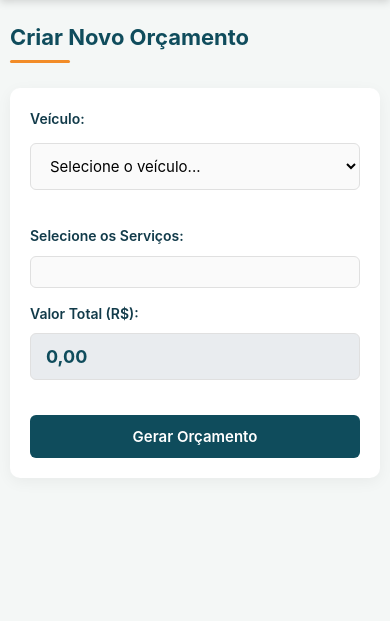
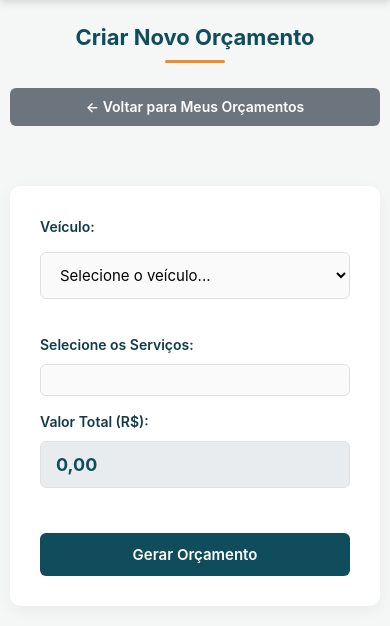
Before and after one commit to petrukio777777/torque-, a PHP site: page /orcamento/cadastrar.php in a window 390 px wide. Shown: the part 223-849 px from the top of the page. Before the commit the page ends 713 px from the top, so only its background shows below. Run offline with PHP 8.4, Linux system fonts and the light colour scheme; the visitor is signed in with stand-in values (Sample User, id 1); data that the repository does not hold is empty.

Commit message:
ultimo save

```diff
--- a/css/style.css
+++ b/css/style.css
@@ -107,12 +107,14 @@ h2 {
     font-size: 26px;
     position: relative;
     padding-bottom: 8px;
+    text-align: center; /* Centraliza o texto */
 }
 
 h2::after {
     content: '';
     position: absolute;
-    left: 0;
+    left: 50%; /* Move o início da linha para o meio */
+    transform: translateX(-50%); /* Puxa a linha para trás para centralizar perfeitamente */
     bottom: 0;
     width: 60px;
     height: 3px;
@@ -393,11 +395,22 @@ tr:hover td {
     }
 
     /* 4. Ajuste dos Formulários e Botões */
-    form {
-        padding: 20px;
-        width: 100%;
-    }
+    form       {
+    margin: 0 auto 25px auto; /* Centraliza o form e mantém a margem inferior */
+}
 
+/* Centralizar o título (h2) nas páginas de cadastro */
+main > h2 {
+    text-align: center;
+    margin-bottom: 20px;
+}
+
+/* Centralizar o botão de voltar (aquele cinza) */
+main > div > a.btn[href*="listar.php"] {
+    display: block;
+    margin: 0 auto 20px auto;
+    width: fit-content;
+}
     /* Deixa os botões de ação lado a lado ocupando a tela toda */
     .btn, button {
         width: 100%;
--- a/includes/header.php
+++ b/includes/header.php
@@ -4,6 +4,7 @@
 <head>
     <meta charset="UTF-8">
     <title>Torque+ | Painel</title>
+    <link rel="icon" type="image/png" href="../img/jonata_Wrench.png">
     <link rel="stylesheet" href="../css/style.css">
 </head>
 
--- a/orcamento/cadastrar.php
+++ b/orcamento/cadastrar.php
@@ -2,7 +2,6 @@
 session_start();
 require_once '../config/conexao.php';
 
-// PROTEÇÃO
 if (!isset($_SESSION['usuario_id'])) {
     header("Location: ../usuarios/login.php");
     exit;
@@ -12,7 +11,6 @@ $mensagem = "";
 
 if ($_SERVER["REQUEST_METHOD"] == "POST") {
     $veiculo_id = $_POST['veiculo_id'];
-    // Verifica se algum serviço foi selecionado
     $servicos_selecionados = isset($_POST['servicos']) ? $_POST['servicos'] : [];
 
     if (empty($servicos_selecionados)) {
@@ -20,7 +18,7 @@ if ($_SERVER["REQUEST_METHOD"] == "POST") {
     } else {
         $valor_total = 0;
 
-        // 1. Insere o orçamento principal (valor inicial 0)
+        // Insere o orçamento principal
         $stmt = $conn->prepare("INSERT INTO orcamentos (veiculo_id, valor_total) VALUES (?, ?)");
         $valor_inicial = 0;
         $stmt->bind_param("id", $veiculo_id, $valor_inicial);
@@ -29,7 +27,7 @@ if ($_SERVER["REQUEST_METHOD"] == "POST") {
             $orcamento_id = $conn->insert_id;
             $stmt->close();
 
-            // 2. Loop para inserir os itens e calcular o total
+            // Loop para inserir os itens
             foreach ($servicos_selecionados as $servico_id) {
                 $stmt_servico = $conn->prepare("SELECT valor FROM servicos WHERE id = ?");
                 $stmt_servico->bind_param("i", $servico_id);
@@ -45,13 +43,13 @@ if ($_SERVER["REQUEST_METHOD"] == "POST") {
                 $stmt_servico->close();
             }
 
-            // 3. Atualiza o valor total
+            // Atualiza o valor total
             $stmt_update = $conn->prepare("UPDATE orcamentos SET valor_total = ? WHERE id = ?");
             $stmt_update->bind_param("di", $valor_total, $orcamento_id);
             $stmt_update->execute();
             $stmt_update->close();
 
-            $$_SESSION['mensagem_sucesso'] = "Orçamento criado com sucesso! Valor Total: R$ " . number_format($valor_total, 2, ',', '.');
+            $_SESSION['mensagem_sucesso'] = "Orçamento criado com sucesso! Valor Total: R$ " . number_format($valor_total, 2, ',', '.');
             header("Location: listar.php");
             exit;
         } else {
@@ -60,20 +58,30 @@ if ($_SERVER["REQUEST_METHOD"] == "POST") {
     }
 }
 
-// Buscar veículos
 $id_usuario = $_SESSION['usuario_id'];
 $veiculos = $conn->query("SELECT id, modelo, placa FROM veiculos WHERE usuario_id = $id_usuario ORDER BY modelo");
-
-// Buscar serviços
 $servicos = $conn->query("SELECT id, nome, valor FROM servicos ORDER BY nome");
 
 include_once '../includes/header.php';
 ?>
 
-<h2>Criar Novo Orçamento</h2>
+<div style="display: flex; flex-direction: column; align-items: center; width: 100%;">
+
+    <h2 style="width: 100%; max-width: 500px;">Criar Novo Orçamento</h2>
+
+    <div style="width: 100%; max-width: 500px; display: flex; justify-content: center; margin-bottom: 20px;">
+        <a href="listar.php" class="btn" style="background-color: #6c757d; padding: 8px 15px; font-size: 14px; text-decoration: none; display: inline-block;">← Voltar para Meus Orçamentos</a>
+    </div>
+
+    <div style="width: 100%; max-width: 500px; margin-bottom: 20px;">
         <?php echo $mensagem; ?>
+    </div>
 
-<form action="cadastrar.php" method="POST" style="display: flex; flex-direction: column; max-width: 500px; gap: 15px;">
+    <div style="width: 100%; max-width: 500px; margin-bottom: 20px;">
+        <?php echo $mensagem; ?>
+    </div>
+
+    <form action="cadastrar.php" method="POST" style="display: flex; flex-direction: column; width: 100%; max-width: 500px; gap: 15px; margin: 0 auto;">
 
         <div>
             <label>Veículo:</label>
@@ -90,7 +98,6 @@ include_once '../includes/header.php';
             <div style="background: #fafafa; border: 1px solid #e0e0e0; border-radius: 6px; padding: 15px; max-height: 200px; overflow-y: auto; margin-top: 5px;">
                 <?php while ($s = $servicos->fetch_assoc()): ?>
                     <label style="display: flex; align-items: center; gap: 10px; margin-bottom: 10px; font-weight: normal; cursor: pointer;">
-                    <!-- Os checkboxes usam name="servicos[]" para enviar um array de IDs -->
                         <input type="checkbox" name="servicos[]" value="<?= $s['id'] ?>" data-valor="<?= $s['valor'] ?>" class="checkbox-servico" style="width: 20px; height: 20px; cursor: pointer;">
                         <span><?= htmlspecialchars($s['nome']) ?> <strong>(R$ <?= number_format($s['valor'], 2, ',', '.') ?>)</strong></span>
                     </label>
@@ -103,11 +110,11 @@ include_once '../includes/header.php';
             <input type="text" name="valor_total" id="valor_total" readonly value="0,00" style="background-color: #e9ecef; cursor: not-allowed; font-weight: bold; font-size: 18px; color: #0F4C5C;">
         </div>
 
-    <button type="submit">Gerar Orçamento</button>
+        <button type="submit" style="margin-top: 10px;">Gerar Orçamento</button>
     </form>
+</div>
 
 <script>
-    // Script para calcular o total sempre que um checkbox for marcado/desmarcado
     document.addEventListener('DOMContentLoaded', function() {
         const checkboxes = document.querySelectorAll('.checkbox-servico');
         const inputTotal = document.getElementById('valor_total');
@@ -119,14 +126,12 @@ include_once '../includes/header.php';
                     total += parseFloat(checkbox.getAttribute('data-valor'));
                 }
             });
-            // Formata o valor para o padrão brasileiro (ex: 1.200,50)
             inputTotal.value = total.toLocaleString('pt-BR', {
                 minimumFractionDigits: 2,
                 maximumFractionDigits: 2
             });
         }
 
-        // Adiciona o evento de "change" (quando muda o estado) em cada checkbox
         checkboxes.forEach(function(checkbox) {
             checkbox.addEventListener('change', calcularTotal);
         });
```
Also changed, not shown: servicos/cadastrar.php (+18 -3 lines), veiculos/cadastrar.php (+15 -7 lines), img/jonata_Wrench.png (added). Lines whose indentation alone changed are shown as unchanged.
